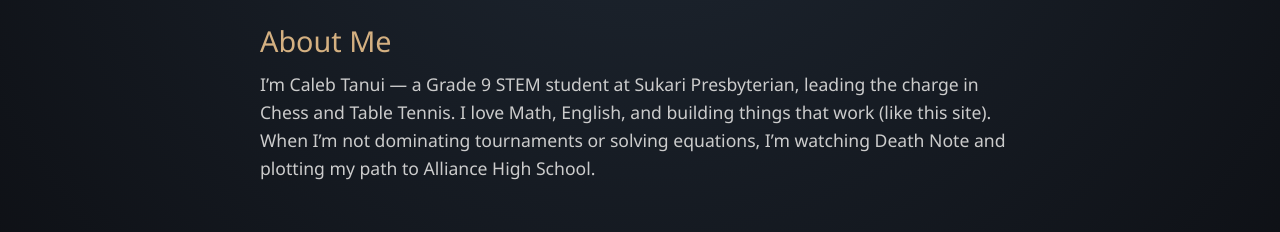
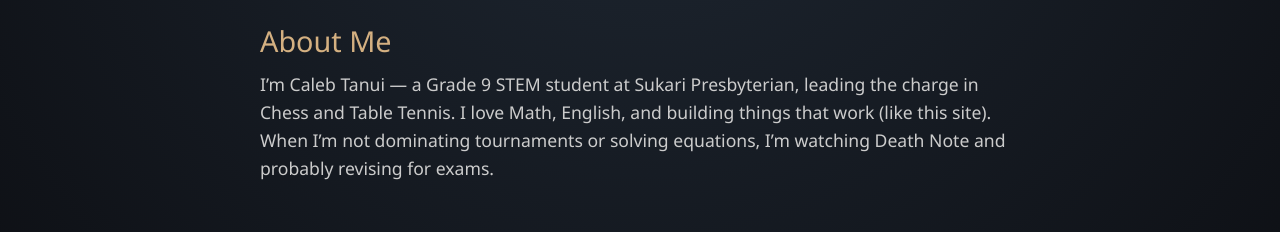
Before and after one commit to PDoorbell/pdoorbell.github.io, a plain HTML site: page index.html in a window 1280 px wide. Shown: the part 995-1227 px from the top of the page. Drawn offline with Linux system fonts and the light colour scheme.

Commit message:
Update index.html

```diff
--- a/index.html
+++ b/index.html
@@ -54,7 +54,7 @@
   <div class="content">
     I’m Caleb Tanui — a Grade 9 STEM student at Sukari Presbyterian, leading the charge in Chess and Table Tennis.
     I love Math, English, and building things that work (like this site).
-    When I’m not dominating tournaments or solving equations, I’m watching Death Note and plotting my path to Alliance High School.
+    When I’m not dominating tournaments or solving equations, I’m watching Death Note and probably revising for exams.
   </div>
 </section>
 
```
